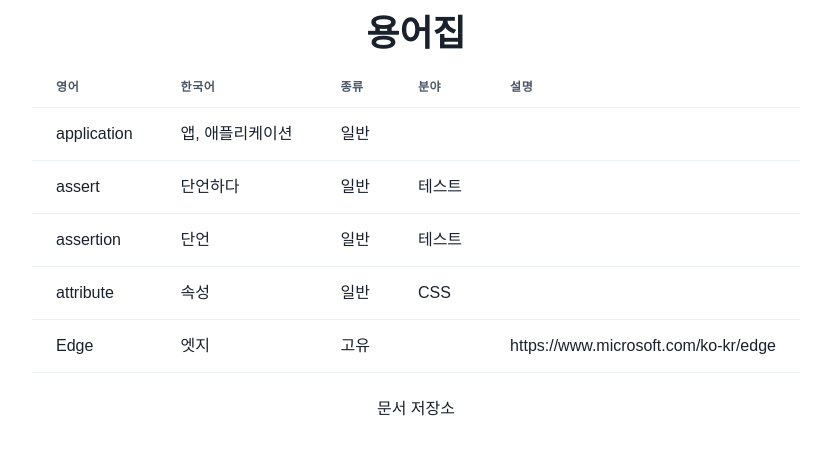
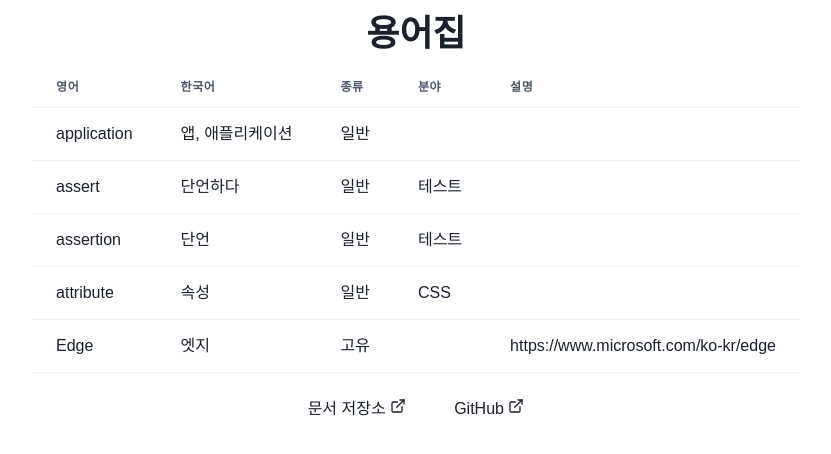
Before and after one commit to autroshot/docs-glossary, a Next.js app: page / in a window 1280 px wide. Shown: the top 454 px of the page, without its empty margins (224-1055 px from the left). Built offline with nearby package versions, Linux system fonts and the light colour scheme.

Commit message:
푸터의 외부 링크 구현

```diff
--- a/pages/index.tsx
+++ b/pages/index.tsx
@@ -1,4 +1,5 @@
-import { Container, Heading, Link } from '@chakra-ui/react';
+import { ExternalLinkIcon } from '@chakra-ui/icons';
+import { Container, Heading, HStack, Link } from '@chakra-ui/react';
 import {
   Table,
   Thead,
@@ -76,9 +77,17 @@ const Home: NextPage = () => {
       </main>
       <footer>
         <Container centerContent maxW="container.xl" my={3}>
-          <Link href="https://autroshot.github.io/docs-repository/" isExternal>
-            문서 저장소
-          </Link>
+          <HStack spacing="3rem">
+            <Link
+              href="https://autroshot.github.io/docs-repository/"
+              isExternal
+            >
+              문서 저장소 <ExternalLinkIcon verticalAlign="0" />
+            </Link>
+            <Link href="#" isExternal>
+              GitHub <ExternalLinkIcon verticalAlign="0" />
+            </Link>
+          </HStack>
         </Container>
       </footer>
     </>
```
